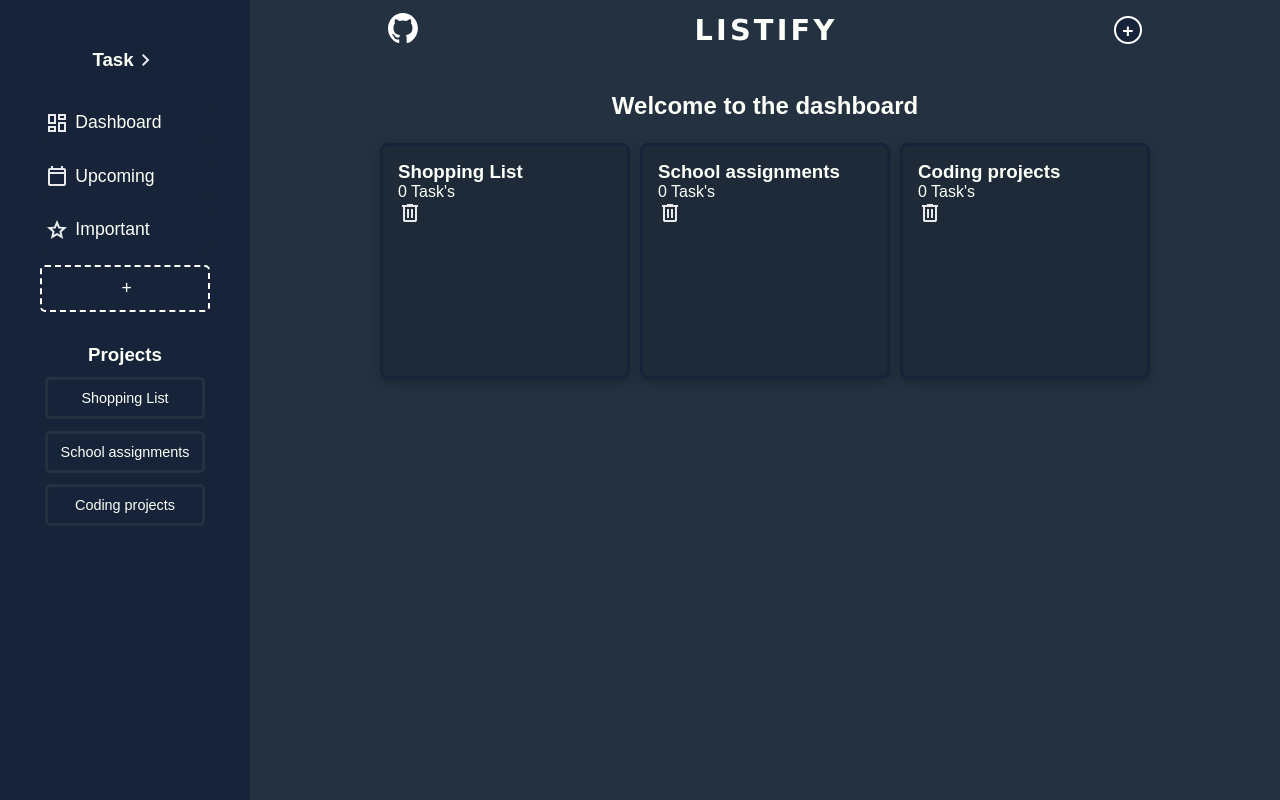
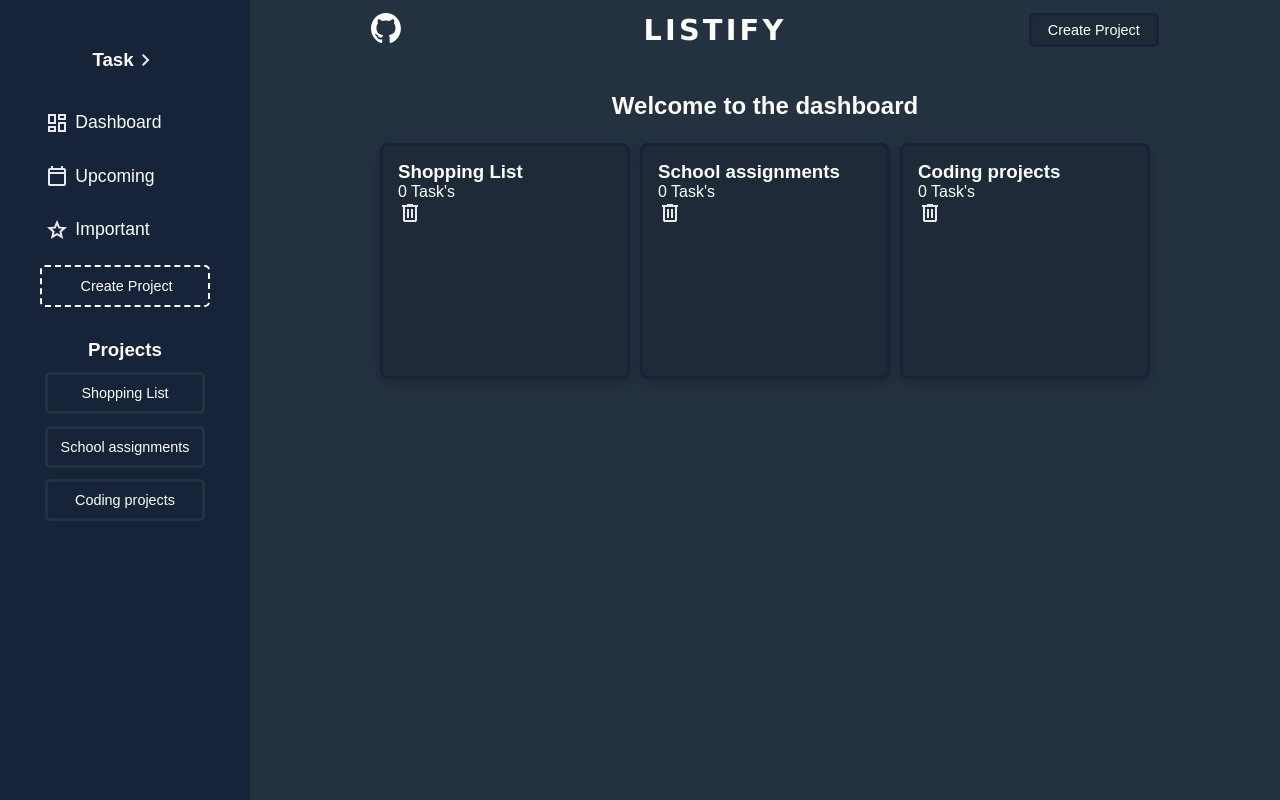
Before and after one commit to alxxjandro/todo-app, a website built with webpack: page src/template.html in a window 1280 px wide. Built offline with nearby package versions, Linux system fonts and the light colour scheme.

Commit message:
chaged the project button to text in order to use de + sign for adding a todo to a existing list

```diff
--- a/src/GUI/navbar.js
+++ b/src/GUI/navbar.js
@@ -9,7 +9,8 @@ const navBar = function(){
 
     createLinkImg("https://github.com/alxxjandro/todo-app",images.githubLogo,"githubLogo",container);
     const navBarTitle = createElem("h1",["LISTIFY"],["navbarTitle"],container);
-    const addButton = createElem("button",["+"],["addButton"],container);
+    //const addButton = createElem("button",["Create Project"],["addButton"],container);
+    const addButton = createElem("button", ["Create Project"], ["addButton"], container);
 
     addButton.addEventListener("click", () =>{
         if(!document.querySelector(".overlay")){
--- a/src/GUI/sidebar.js
+++ b/src/GUI/sidebar.js
@@ -28,7 +28,7 @@ const sideBar = (function () {
     const dashboardBtn = createButtonWithImage("Dashboard", "dashboardBtn", images.dashboard, container);
     const upcomingBtn = createButtonWithImage("Upcoming", "todayBtn", images.calendar, container);
     const importantBtn = createButtonWithImage("Important", "importantBtn", images.star, container);
-    const addProjectBtn = createElem("button", ["+"], ["addProject"], container);
+    const addProjectBtn = createElem("button", ["Create Project"], ["addProject"], container);
 
     // Projects section
     const projectText = createElem("h3", ["Projects"], ["sideBarText","sidebarsPjs"], container);
--- a/src/css/navbar.css
+++ b/src/css/navbar.css
@@ -21,12 +21,12 @@
 }
 
 .addButton > button{
-    border: solid 2px white;
-    background-color: var(--bgColorTwo);
-    font-size: 1.2rem;
-    font-weight: bold;
-    padding: .1rem .4rem 0 .4rem;
-    border-radius: 50px;
+    background-color: var(--bgColorThree);
+    cursor: pointer;
+    padding: .4rem 1rem;
+    font-size: .9rem !important;
+    border: solid 3px var(--bgColorTwo);
+    border-radius: 5px;
 }
 
 .menuButton,
@@ -37,12 +37,12 @@
 
 .menuButton:hover,
 .addButton > button:hover{
-    transform: scale(1.2);
+    transform: scale(1.1);
 }
 
 .menuButton:active,
 .addButton > button:active{
-    transform: scale(1.1);
+    transform: scale(1.15);
 }
 
 .githubLogo > a > img {
@@ -58,3 +58,7 @@ a > img {
     width: 35px;
     opacity: .8;
 }
+
+.addButton > button:hover{
+    background-color: var(--bgColorTwo);
+}
--- /dev/null
+++ b/src/css/projects.css
@@ -0,0 +1,3 @@
+.listTitle{
+    border: solid 1px red;
+}
--- a/src/css/sidebar.css
+++ b/src/css/sidebar.css
@@ -151,9 +151,8 @@ div.sideBar > div:first-child{
 
 .addProject > button {
     cursor: pointer;
-    width: 100%;
     padding: .4rem 1rem;
-    margin: 0 auto;
+    font-size: .9rem !important;
 }
 
 .sideBar .projectBtn > button{
@@ -182,3 +181,8 @@ div.sideBar > div:first-child{
     max-width: 70px;
     min-width: 0px;
 }
+
+.addProject{
+    align-items: center;
+    justify-content: center !important;
+}
--- a/src/logic/loadproject.js
+++ b/src/logic/loadproject.js
@@ -1,9 +1,10 @@
 import createElem from "./utilities";
+import "../css/projects.css";
 
 const loadProject = function (list){
     const content = document.querySelector(".content");
     content.innerHTML = "";
-    let projectTitle = createElem("h2",[`${list.getTitle}`],[],content);
+    let projectTitle = createElem("h2",[`${list.getTitle}`],["listTitle"],content);
 }
 
 export default loadProject;
```
